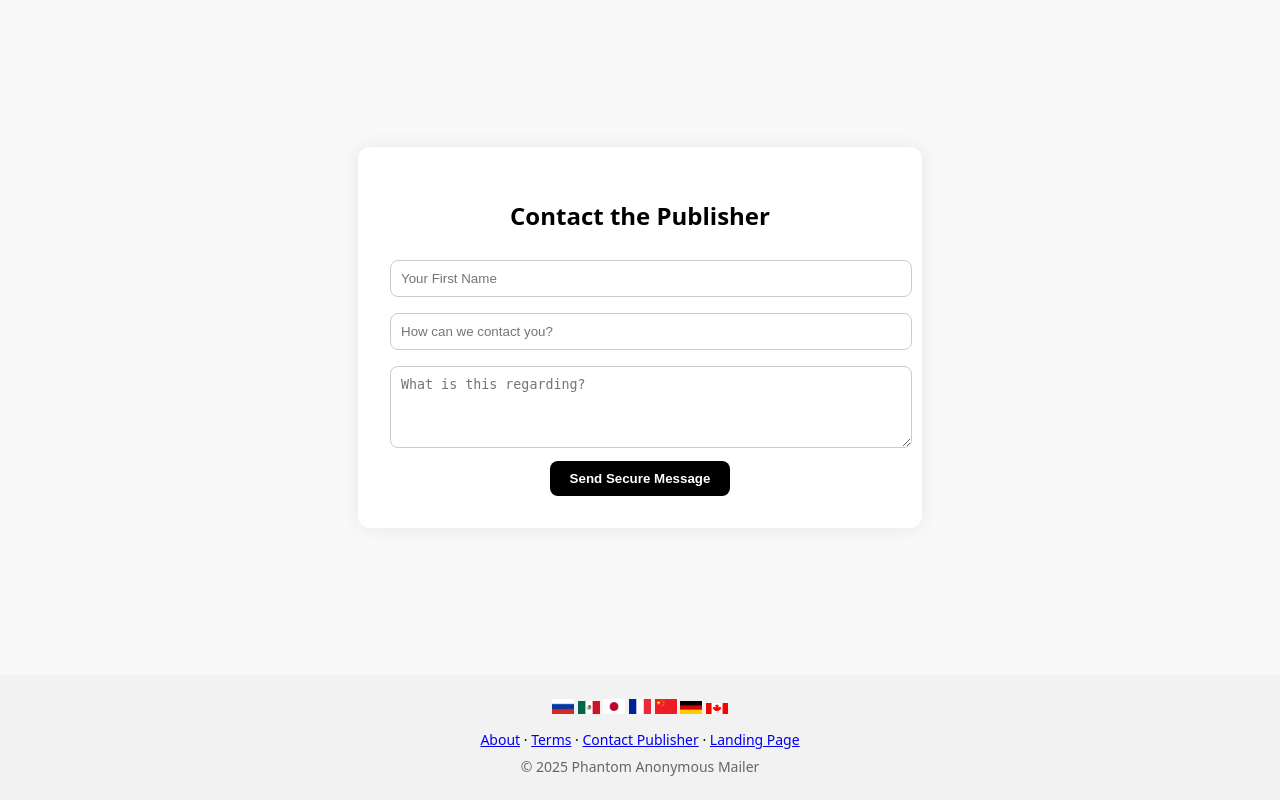
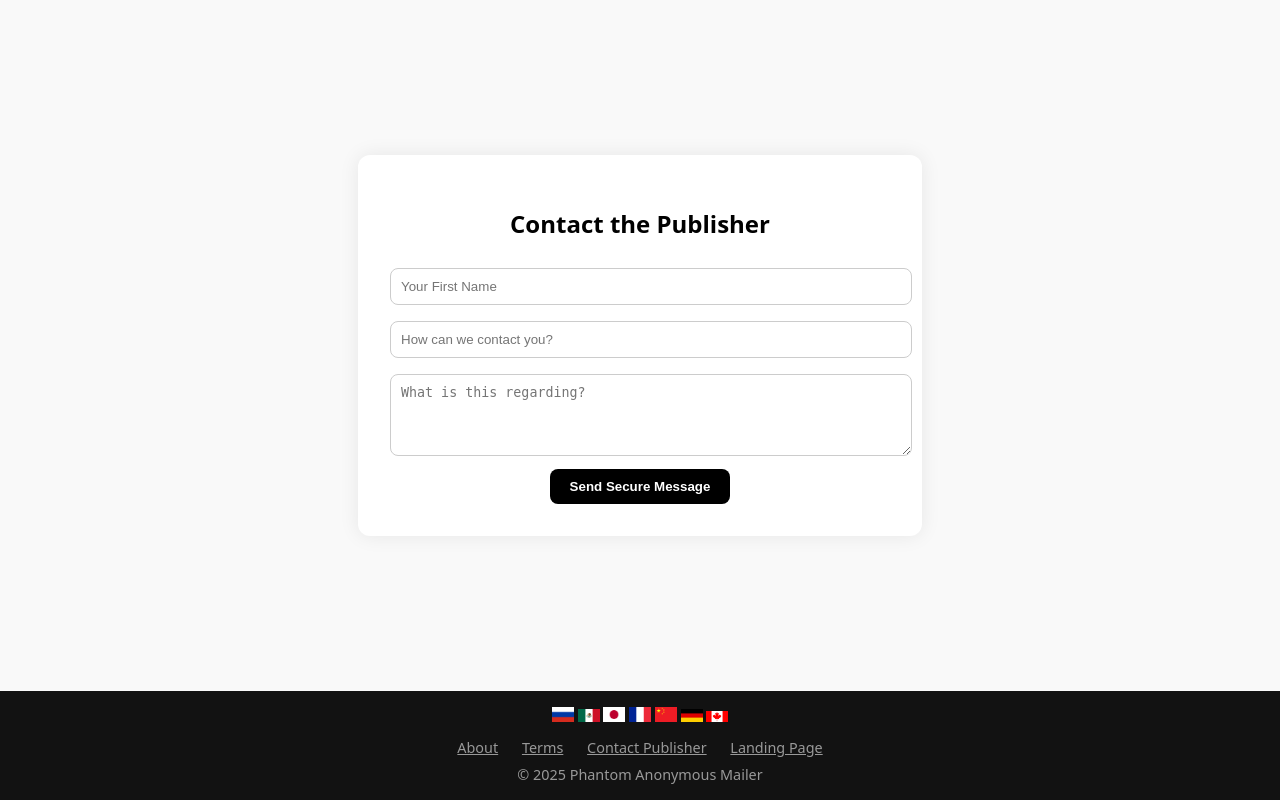
Before and after one commit to Nutsy7976/phantom-email, a Flask app: template templates/contact.html in a window 1280 px wide. Run offline with Flask 3, Linux system fonts and the light colour scheme; the template is opened without the code that fills it, so the values that code supplies are empty.

Commit message:
Update footer with corrected flag icons and styles

```diff
--- a/templates/footer.html
+++ b/templates/footer.html
@@ -1,5 +1,4 @@
-<footer style="background: #f2f2f2; padding: 1.5rem 0; text-align: center; font-family: system-ui, sans-serif; font-size: 14px;">
-  <!-- Language Flags -->
+<footer style="background-color:#121212; color:#f0f0f0; padding: 1rem 0; text-align: center; font-size: 0.9rem;">
   <div style="margin-bottom: 0.75rem;">
     <img src="/static/flags/ru.png" alt="RU" width="22">
     <img src="/static/flags/mx.png" alt="MX" width="22">
@@ -9,17 +8,13 @@
     <img src="/static/flags/de.png" alt="DE" width="22">
     <img src="/static/flags/ca.png" alt="CA" width="22">
   </div>
-
-  <!-- Footer Links -->
-  <div style="margin-bottom: 0.5rem;">
-    <a href="/about.html">About</a> ·
-    <a href="/terms.html">Terms</a> ·
-    <a href="/contact.html">Contact Publisher</a> ·
-    <a href="/landing">Landing Page</a>
+  <div>
+    <a href="/about" style="color:#999; margin:0 10px;">About</a>
+    <a href="/terms" style="color:#999; margin:0 10px;">Terms</a>
+    <a href="/contact" style="color:#999; margin:0 10px;">Contact Publisher</a>
+    <a href="/landing" style="color:#999; margin:0 10px;">Landing Page</a>
   </div>
-
-  <!-- Copyright -->
-  <div style="color: #666;">
-    &copy; 2025 Phantom Anonymous Mailer
+  <div style="margin-top: 0.5rem; color:#999;">
+    © 2025 Phantom Anonymous Mailer
   </div>
 </footer>
```
